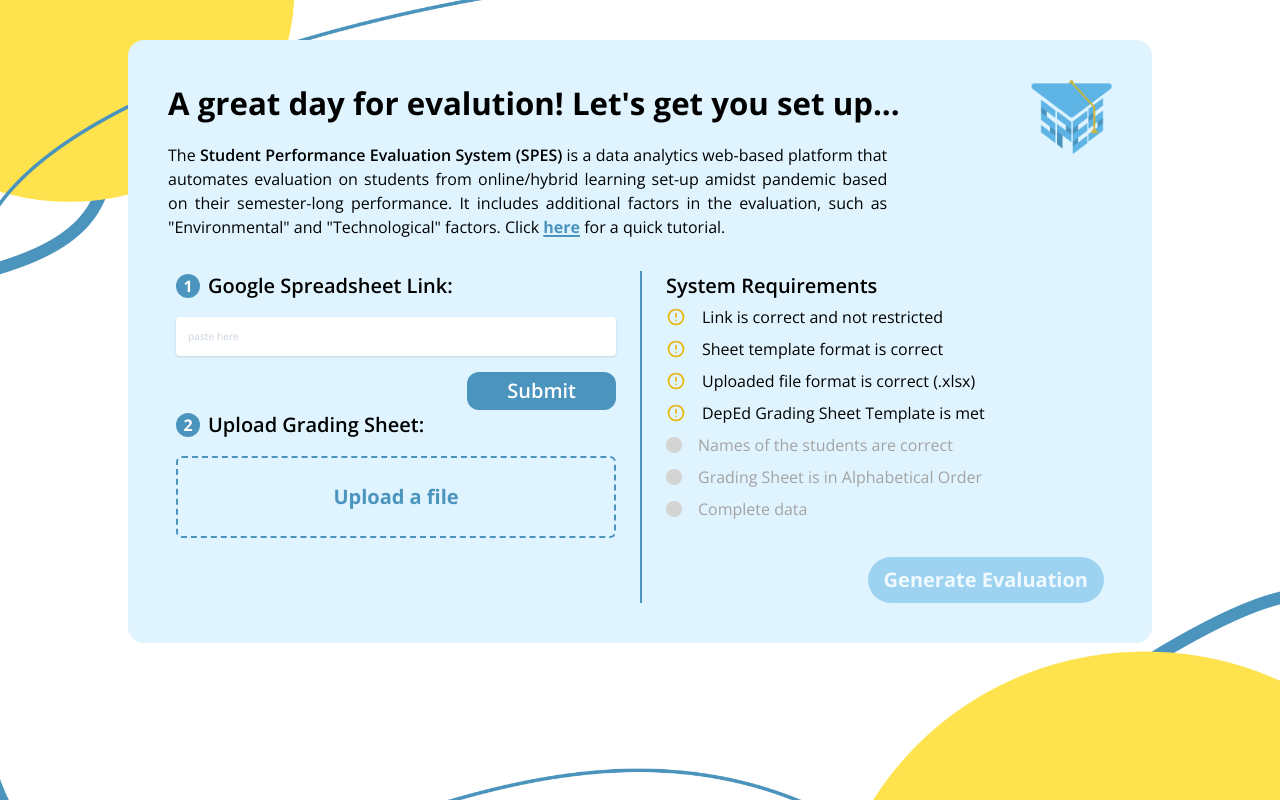
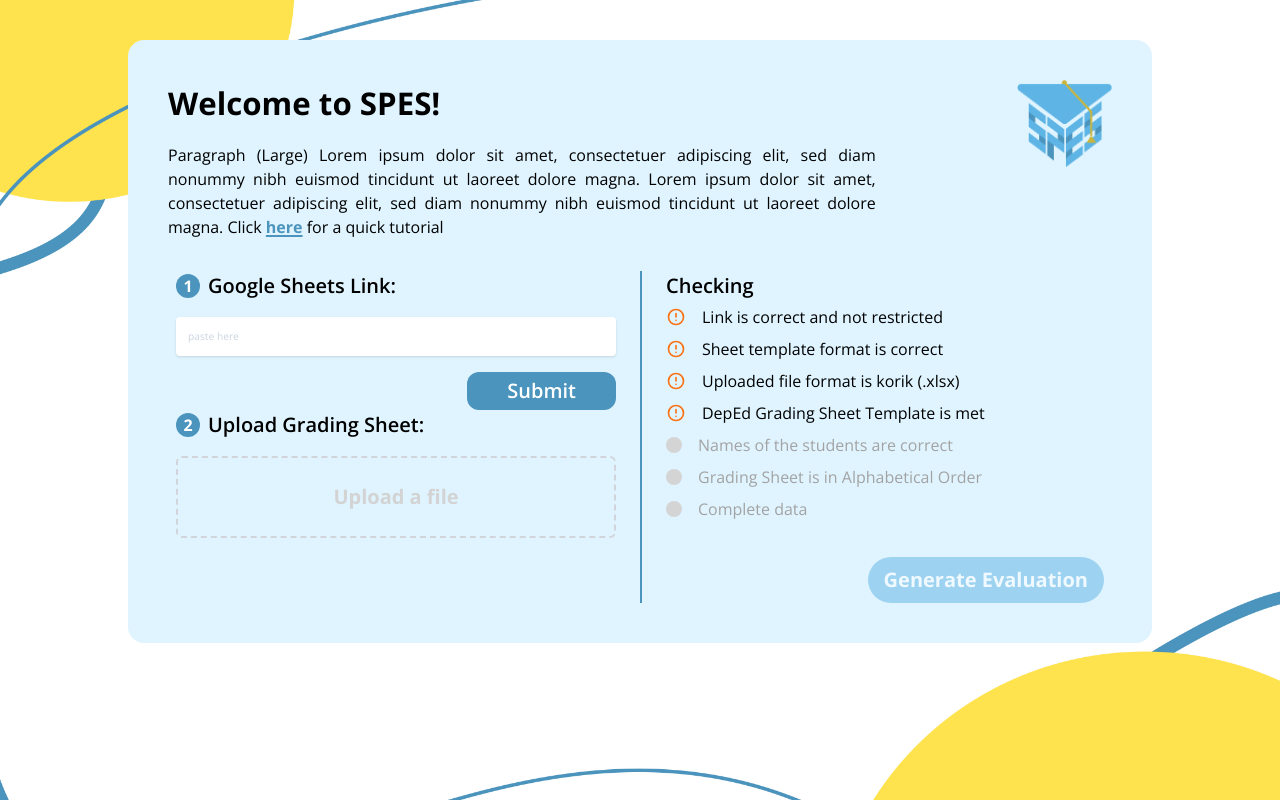
Before and after one commit to Polaf05/spes_capstone, a Next.js app: page /getting-started in a window 1280 px wide. Built offline with nearby package versions, Linux system fonts and the light colour scheme.

Commit message:
rollback getting started requires survey

```diff
--- a/pages/getting-started.tsx
+++ b/pages/getting-started.tsx
@@ -37,31 +37,21 @@ import {
 } from "@heroicons/react/outline";
 import Intro from "../components/sections/Intro";
 import { useJson } from "../hooks/useSetJson";
-import cookie from "cookie";
-import { useRouter } from "next/router";
 
 const INITIAL_MESSAGE =
   "An error message will appear here if there is problem with your file";
 
 let errors: number[] = [0, 0, 0, 0, -1, -1, -1];
 
-const gettingStarted = (user: any) => {
+const gettingStarted = () => {
   const { students, setStudents } = useClassroom();
   const { setJsonFile } = useJson();
   const [fileName, setFileName] = useState(null);
-  const [forms, setForms] = useState<SurveyResult[]>([]);
+  const [forms, setForms] = useState<SurveyResult[] | null>(null);
   const [text_value, setText_value] = useState("");
   const [message, setMessage] = useState<string | null>(INITIAL_MESSAGE);
   const [isLoading, setLoading] = useState(false);
   const [error, setError] = useState<any>(null);
-  const router = useRouter();
-
-  // useEffect(() => {
-  //   console.log(user);
-  //   if (!user.user) {
-  //     router.push("/login");
-  //   }
-  // }, [user]);
 
   let handleForms = async (text: string) => {
     setLoading(true);
@@ -76,16 +66,11 @@ const gettingStarted = (user: any) => {
       } else {
         errors[1] = 1;
       }
-      setStudents(null);
-      setFileName(null);
-
-      errors[2] = 0;
-      errors[3] = 0;
     } else {
       setMessage("ERROR, INCORRECT TEMPLATE OR THE FORMS IS RESTRICTED");
       errors[0] = 1;
       errors[1] = 1;
-      setForms([]);
+      setForms(null);
       setStudents(null);
       setFileName(null);
     }
@@ -300,86 +285,10 @@ const gettingStarted = (user: any) => {
 
               let quarter_analysis = quarterAnalysis(quarter_grade);
 
-              let initial: SurveyResult = {
-                email: "No Data",
-                mobile: "No Data",
-                name: "No Data",
-                gender: "No Data",
-                grade: "No Data",
-                school: "No Data",
-                learning_type: "No Data",
-                learning_difficulty: "No Data",
-                effectivity_implementation: {
-                  value: 0,
-                  linguistic: "No Data",
-                },
-                learning_performance_similarities: {
-                  value: 0,
-                  linguistic: "No Data",
-                },
-                environment_factors: {
-                  unwanted_noise: "No Data",
-                  limited_space: "No Data",
-                  household_chorse: "No Data",
-                  comfortability: "No Data",
-                  support: "No Data",
-                  internet: "No Data",
-                  device: "No Data",
-                  faculty_readiness: "No Data",
-                  value: [],
-                },
-                wifi: {
-                  value: 0,
-                  linguistic: "No Data",
-                },
-                data: {
-                  value: 0,
-                  linguistic: "No Data",
-                },
-                device: {
-                  value: 0,
-                  linguistic: "No Data",
-                },
-                tech_difficulty: 0,
-                platform: "No Data",
-                accessible_usage: 0,
-              };
-
               let survey = getSurveyResults(forms!, item.name);
 
-              let initial_infer: DataInference = {
-                experience: {
-                  value: 0,
-                  linguistic: "No Data",
-                },
-                internet: {
-                  value: 0,
-                  linguistic: "No Data",
-                },
-                resource: {
-                  value: 0,
-                  linguistic: "No Data",
-                },
-                accessibility: {
-                  value: 0,
-                  linguistic: "No Data",
-                },
-                technological: {
-                  value: 0,
-                  linguistic: "No Data",
-                },
-                environment: {
-                  value: 0,
-                  linguistic: "No Data",
-                },
-                external_elements: {
-                  value: 0,
-                  linguistic: "No Data",
-                },
-              };
-
               let infer: DataInference =
-                survey == undefined ? initial_infer : inferenceData(survey);
+                survey == undefined ? ([] as any) : inferenceData(survey);
 
               let grade_after =
                 survey == undefined
@@ -402,31 +311,33 @@ const gettingStarted = (user: any) => {
                 final_grade_after: grade_after,
                 final_remarks: finals[index].remarks,
                 remarks: getRemarks(finals[index].final_grade) as string,
-                survey_result: survey == undefined ? initial : survey,
-                inference_result: infer,
+                survey_result: survey == undefined ? ([] as any) : survey,
+                //inference_result: inference_data,
+                inference_result:
+                  survey == undefined ? ([] as any) : inferenceData(survey),
                 ranking: null,
               };
-              //// console.log(student_info);
+              //console.log(student_info);
               classroom.push(student_info);
             });
             let class_list = getRanking(classroom, task_length);
 
-            // // console.log("Class List:", class_list);
+            // console.log("Class List:", class_list);
             // let upload = await uploadJson(class_list);
-            // // console.log("Class ID:", upload);
+            // console.log("Class ID:", upload);
 
             // setJsonFile(upload);
 
             // let download = await fetchJson(upload);
-            // // console.log(download);
+            // console.log(download);
 
             setStudents(class_list);
             setError(errors);
-            // console.log("Error:", error);
+            console.log("Error:", error);
           } else {
-            // console.log(
-            //   "excel file did not match the template, please upload another file"
-            // );
+            console.log(
+              "excel file did not match the template, please upload another file"
+            );
 
             setMessage("File is incompatible, file did not match the template");
 
@@ -441,7 +352,7 @@ const gettingStarted = (user: any) => {
         };
         reader.readAsBinaryString(file);
 
-        // console.log("file permitted");
+        console.log("file permitted");
       } else {
         setFileName(null);
         if (students) {
@@ -454,44 +365,38 @@ const gettingStarted = (user: any) => {
         );
         errors[2] = 1;
         errors[3] = 1;
-        // console.log("file denied");
+        console.log("file denied");
       }
     }
   };
   const checker_msg = [
     "Link is correct and not restricted",
     "Sheet template format is correct",
-    "Uploaded file format is correct (.xlsx)",
+    "Uploaded file format is korik (.xlsx)",
     "DepEd Grading Sheet Template is met",
     "Names of the students are correct",
     "Grading Sheet is in Alphabetical Order",
     "Complete data",
   ];
 
-  const [page, setPage] = useState<number>(4);
+  const [page, setPage] = useState<number>(3);
 
   return (
     <React.Fragment>
       <div className="bg-[url('/bg-form.jpg')] bg-cover min-h-screen">
-        {page > 3 ? (
+        {page > 2 ? (
           <div className="flex justify-center">
             <div className="space-y-4 bg-ocean-100 w-10/12 my-10 rounded-2xl p-10 xl:w-4/5">
               <div className="flex justify-between">
                 <div>
-                  <h1 className="text-2xl font-bold">
-                    A great day for evalution! Let's get you set up...
-                  </h1>
+                  <h1 className="text-2xl font-bold">Welcome to SPES!</h1>
                   <div className="my-4 w-5/6">
                     <p className="inline-block text-justify">
-                      The{" "}
-                      <span className="font-semibold">
-                        Student Performance Evaluation System (SPES)
-                      </span>{" "}
-                      is a data analytics web-based platform that automates
-                      evaluation on students from online/hybrid learning set-up
-                      amidst pandemic based on their semester-long performance.
-                      It includes additional factors in the evaluation, such as
-                      "Environmental" and "Technological" factors. Click{" "}
+                      Paragraph (Large) Lorem ipsum dolor sit amet, consectetuer
+                      adipiscing elit, sed diam nonummy nibh euismod tincidunt
+                      ut laoreet dolore magna. Lorem ipsum dolor sit amet,
+                      consectetuer adipiscing elit, sed diam nonummy nibh
+                      euismod tincidunt ut laoreet dolore magna. Click{" "}
                       <span
                         onClick={() => {
                           setPage(0);
@@ -500,12 +405,11 @@ const gettingStarted = (user: any) => {
                       >
                         here
                       </span>{" "}
-                      for a quick tutorial.
+                      for a quick tutorial
                     </p>
                   </div>
                 </div>
-                <Link href="/" passHref>
-                  <div className="w-fit h-fit cursor-pointer">
+                <div className="">
                   <Image
                     src="/logo.png"
                     alt="logo picture"
@@ -513,7 +417,6 @@ const gettingStarted = (user: any) => {
                     height={230}
                   />
                 </div>
-                </Link>
               </div>
               <div className="px-2 grid grid-cols-2">
                 <div>
@@ -523,7 +426,7 @@ const gettingStarted = (user: any) => {
                         <h3 className="font-bold text-white">1</h3>
                       </div>
                       <h3 className="font-semibold text-lg">
-                        Google Spreadsheet Link:
+                        Google Sheets Link:
                       </h3>
                     </div>
                     <div className="">
@@ -572,16 +475,22 @@ const gettingStarted = (user: any) => {
                       <form action="">
                         <div>
                           <div
-                            className={
-                              "mt-1 flex justify-center px-6 py-6 border-2 w-full border-ocean-400 border-dashed rounded-md"
-                            }
+                            className={classNames(
+                              "mt-1 flex justify-center px-6 py-6 border-2 w-full border-gray-300 border-dashed rounded-md",
+                              forms !== null
+                                ? "border-ocean-400"
+                                : "border-gray-300"
+                            )}
                           >
                             <div className="space-y-1 text-center">
                               <div className="flex text-lg text-gray-600">
                                 <label
-                                  className={
-                                    "font-bold relative cursor-pointer text-ocean-400 hover:text-ocean-400"
-                                  }
+                                  className={classNames(
+                                    "font-bold",
+                                    forms !== null
+                                      ? "relative cursor-pointer text-ocean-400 hover:text-ocean-400"
+                                      : "text-misc-disable"
+                                  )}
                                 >
                                   <span>Upload a file</span>
                                   <input
@@ -590,6 +499,7 @@ const gettingStarted = (user: any) => {
                                     type="file"
                                     className="sr-only"
                                     onChange={handleFile}
+                                    disabled={forms == null}
                                   />
                                 </label>
                               </div>
@@ -601,14 +511,14 @@ const gettingStarted = (user: any) => {
                   </div>
                 </div>
                 <div className="border-l-2 border-ocean-400 pl-6">
-                  <h3 className="text-lg font-semibold">System Requirements</h3>
+                  <h3 className="text-lg font-semibold">Checking</h3>
                   <div>
                     {checker_msg.map((msg, idx) => (
                       <div className="flex gap-4 items-center py-1">
                         {errors[idx] === 2 ? (
                           <CheckCircleIcon className="w-5 h-5 text-green-500" />
                         ) : errors[idx] === 0 ? (
-                          <ExclamationCircleIcon className="w-5 h-5 text-yellow-500" />
+                          <ExclamationCircleIcon className="w-5 h-5 text-orange-500" />
                         ) : errors[idx] === -1 ? (
                           <div className="w-4 h-4 bg-neutral-300 rounded-full"></div>
                         ) : (
@@ -653,38 +563,3 @@ const gettingStarted = (user: any) => {
 };
 
 export default gettingStarted;
-
-// export async function getServerSideProps(context: any) {
-//   let headerCookie = context.req.headers.cookie;
-//   if (typeof headerCookie !== "string") {
-//     headerCookie = "";
-//   }
-//   const cookies: any = cookie.parse(headerCookie);
-
-//   const jwt = cookies.OursiteJWT;
-
-//   if (!jwt) {
-//     return { props: { user: null } };
-//   }
-
-//   return { props: { user: jwt } };
-// }
-
-//legends lang nakakaalam
-
-//TOTAL SCORES index [9]
-
-//index 15 -> total scores written
-
-//index index
-
-//written task 5 -> 14
-
-//writter percentage ->16
-// written weighted score -> 17
-
-// performace task -> 18 -> 27
-
-//performance total -> 28
-
-//performace percentage -> 29
```
Lines whose indentation alone changed are shown as unchanged.
